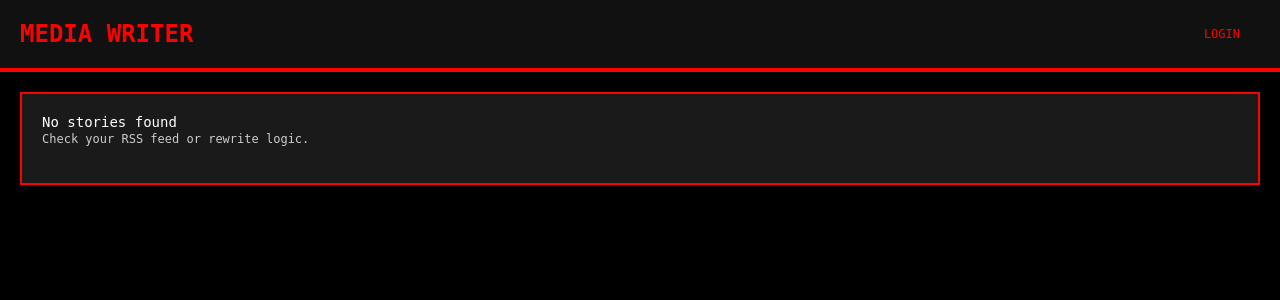
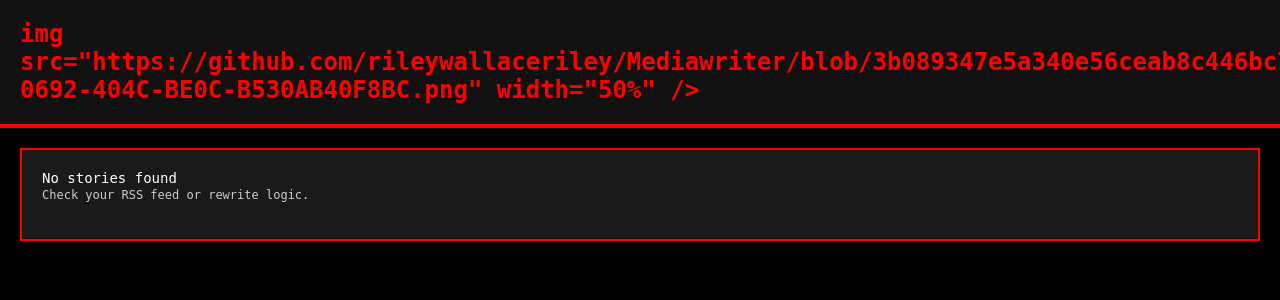
Before and after one commit to rileywallaceriley/Mediawriter, a Flask app: template templates/index.html in a window 1280 px wide; the page is wider, and only the part inside the window is pictured. Shown: the top 300 px of that part. Run offline with Flask 3, Linux system fonts and the light colour scheme; the template is opened without the code that fills it, so the values that code supplies are empty; some web fonts are replaced.

Commit message:
Update index.html

```diff
--- a/templates/index.html
+++ b/templates/index.html
@@ -9,7 +9,7 @@
 </head>
 <body>
   <header>
-    <h1>MEDIA WRITER</h1>
+    <h1>img src="https://github.com/rileywallaceriley/Mediawriter/blob/3b089347e5a340e56ceab8c446bc7ad8d36ccf7d/templates/C3DCA8C1-0692-404C-BE0C-B530AB40F8BC.png" width="50%" /></h1>
     {% if session.logged_in %}
       <a href="/logout" class="logout-link">LOGOUT</a>
     {% else %}
```
